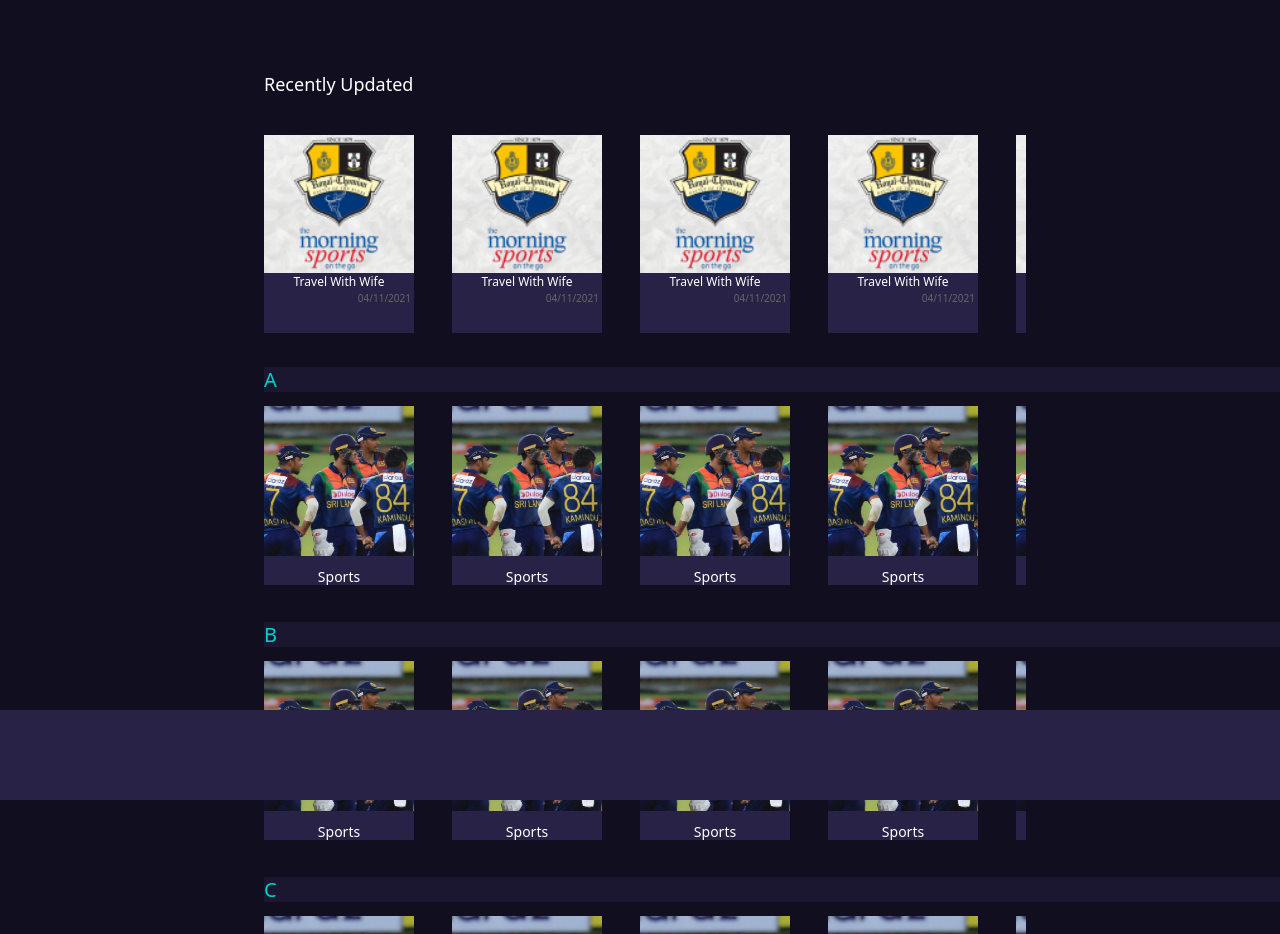
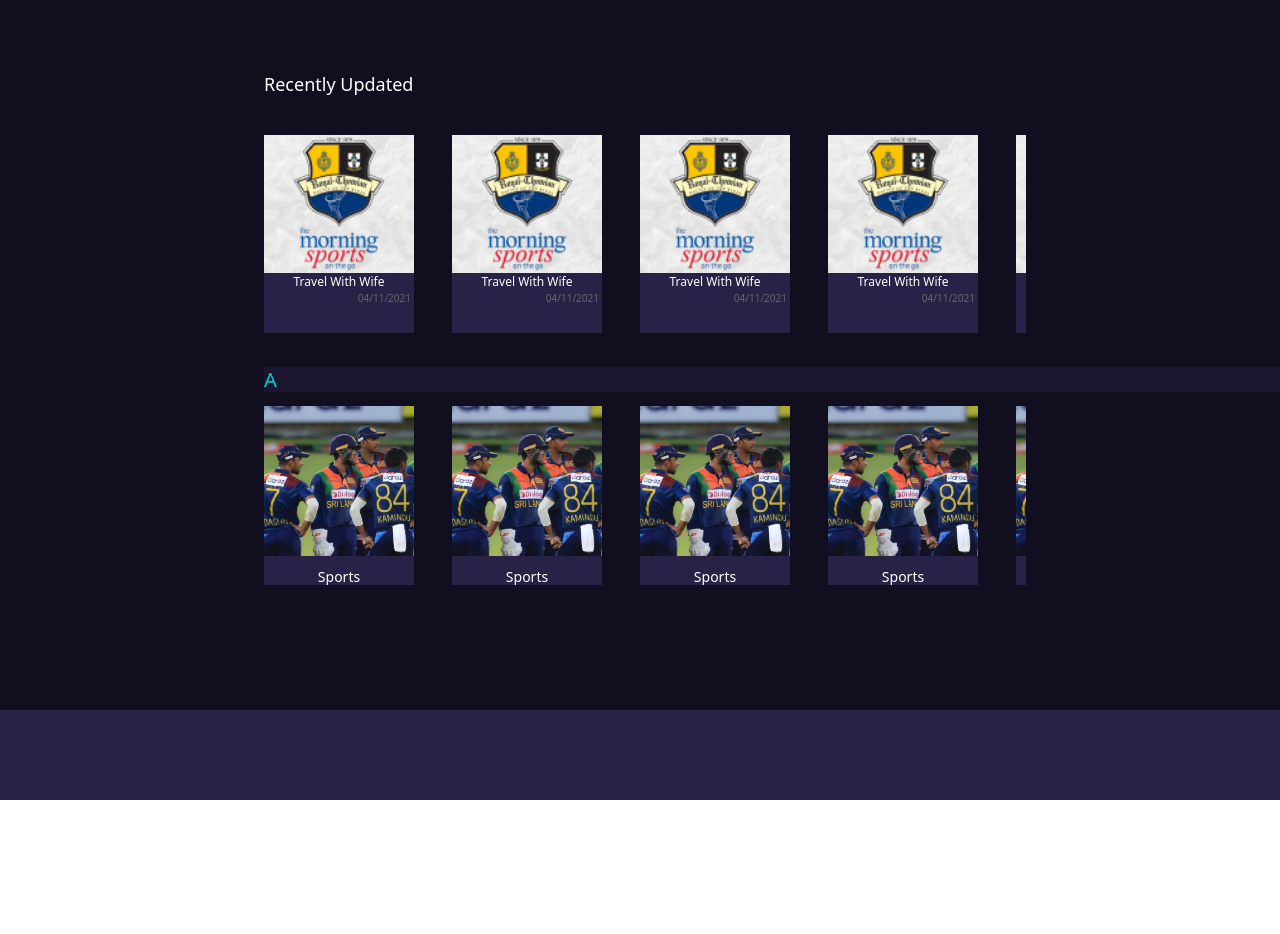
Before and after one commit to tsjayakody/onthego-client, a React (Create React App) app: page /shows in a window 1280 px wide. Shown: the top 934 px of the page. After the commit the page ends 800 px from the top, so only its background shows below. Built offline with nearby package versions, Linux system fonts and the light colour scheme.

Commit message:
minor fixes

```diff
--- a/src/components/Shows.jsx
+++ b/src/components/Shows.jsx
@@ -20,8 +20,6 @@ function Shows() {
             </div>
             {/* vertical list here */}
             <ShowsAlphabeticalColumnList letter='A'/>
-            <ShowsAlphabeticalColumnList letter='B'/>
-            <ShowsAlphabeticalColumnList letter='C'/>
         </div>
     </div>
 );
--- a/src/components/Sidebar.jsx
+++ b/src/components/Sidebar.jsx
@@ -9,6 +9,7 @@ function Sidebar() {
     const [isopen, setisopen] = useState(false);
 
     return (
+        //TODO : implement conditional style to show and hide navbar here
         <>
             {!isopen ?
                 (
--- a/src/components/sidebar/SidebarMenu.jsx
+++ b/src/components/sidebar/SidebarMenu.jsx
@@ -13,6 +13,7 @@ import ContentRights from './ContentRights';
 import NavButtons from './NavButtons';
 import SocialButton from './SocialButton';
 
+//TODO 1 : implement mobile responsive sidebar (minimize on touch gesture)
 
 function SidebarMenu({ isopen }) {
     return (
@@ -36,9 +37,9 @@ function SidebarMenu({ isopen }) {
                         {/* contact us button */}
                         <NavButtons icon={<MdPhoneInTalk />} name={'Contact Us'} path={'contactus'} />
                         {/* register button */}
-                        <NavButtons icon={<BsCheck2Square />} name={'Register'} path={'/register'} />
+                        <NavButtons icon={<BsCheck2Square />} name={'Register'} path={'/register'}/>
                         {/* send episode button */}
-                        <NavButtons icon={<IoIosSend />} name={'Send Episodes'} path={'/sendepisodes'} />
+                        <NavButtons icon={<IoIosSend />} name={'Send Episodes'} path={'/sendepisodes'}/>
                     </div>
                     <div className='flex flex-col justify-between item-center absolute bottom-10 w-fit px-[27px] '>
                         {/* social buttons */}
```
